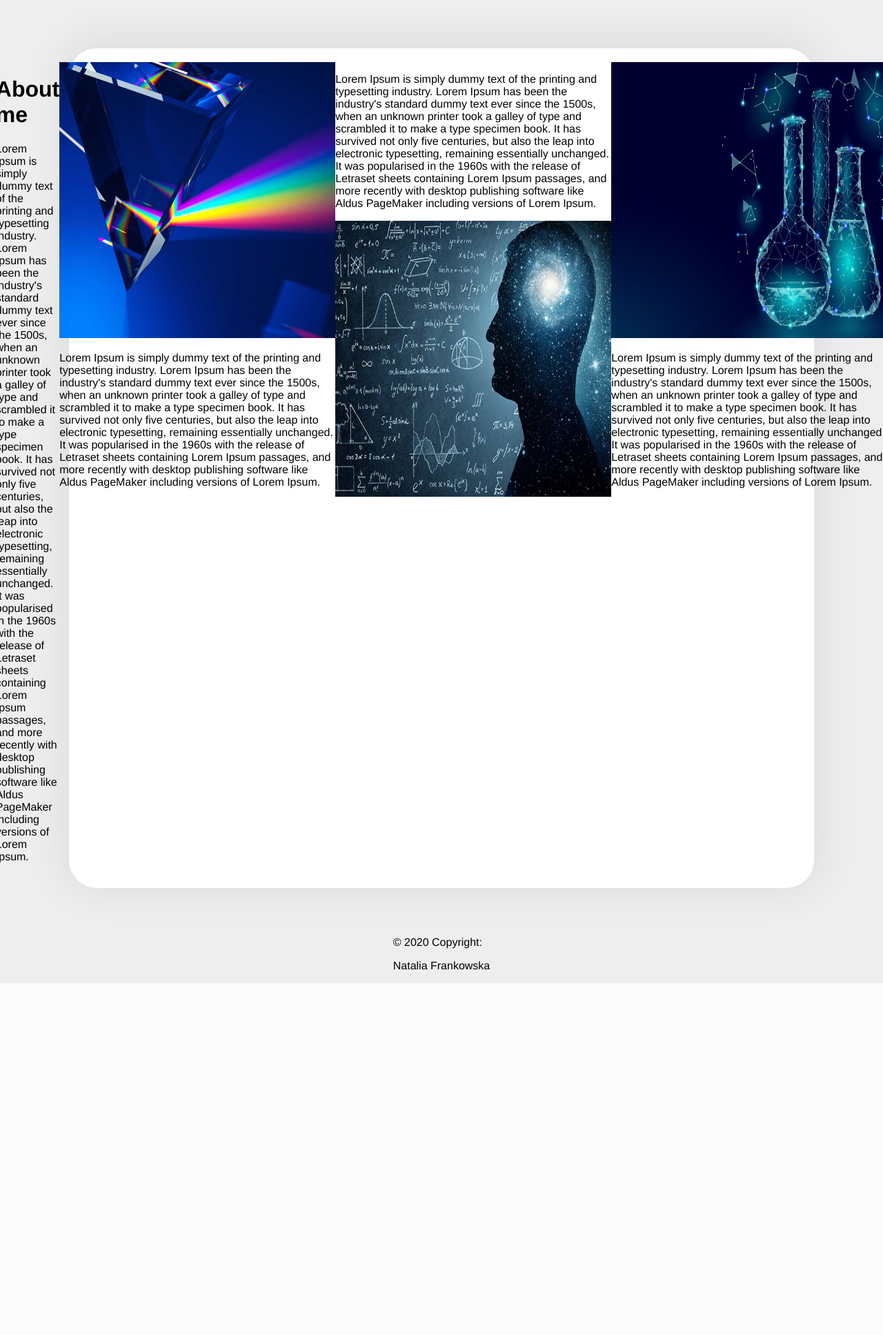
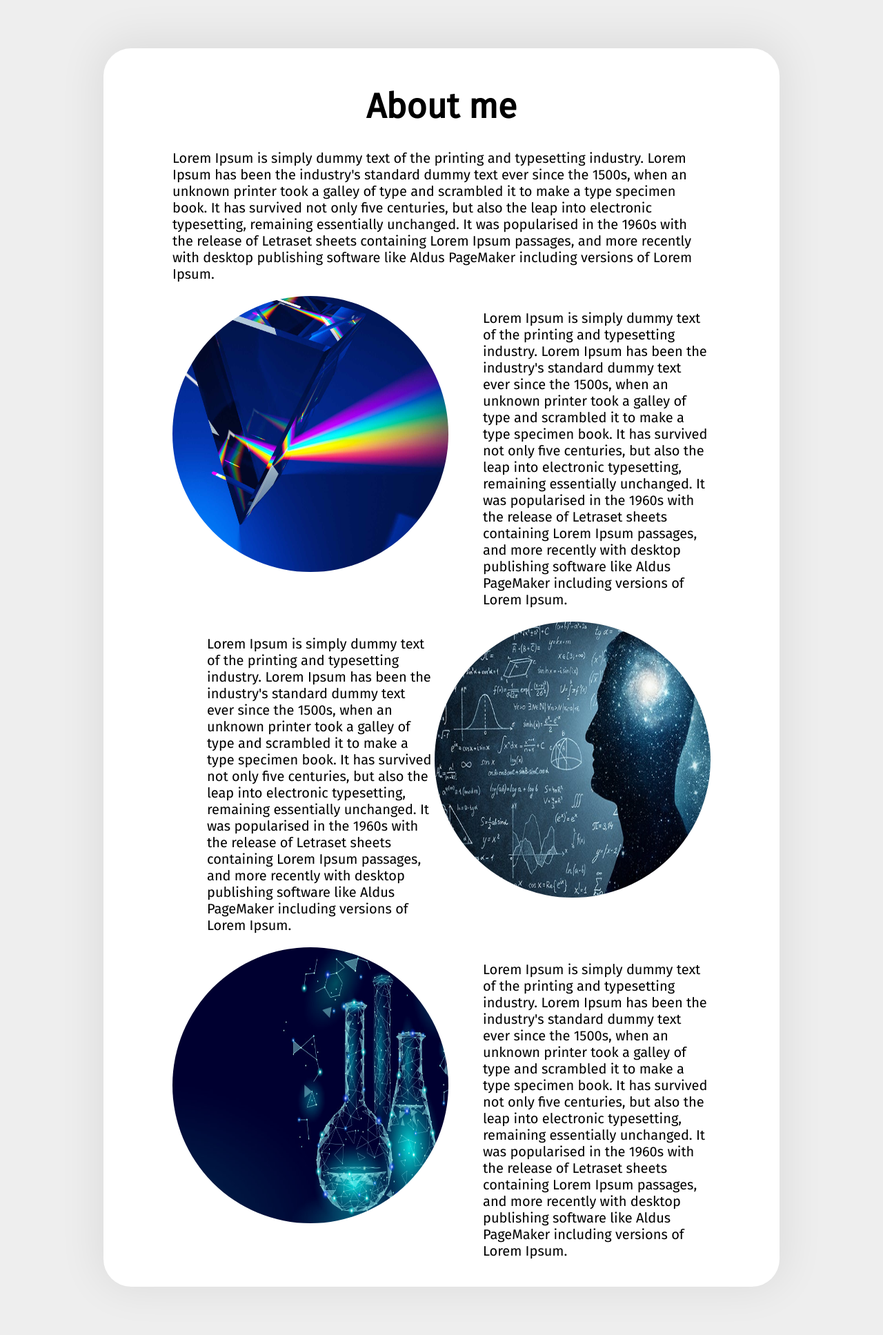
Before and after one commit to Latterlig96/django-lessons, a Django app: page / in a window 1280 px wide. Shown: the part 80-2015 px from the top of the page at 69% size. Before the commit the page ends 1505 px from the top, so only its background shows below. Run offline with Django 3.2, Linux system fonts and the light colour scheme.

Commit message:
Refactoring html code

```diff
--- /dev/null
+++ b/django_lessons/static/app/css/common.css
@@ -0,0 +1,16 @@
+.subject-card {
+    float: left;
+    margin: 30px;
+    align-items: center;
+    justify-content: center;
+    text-align: center;
+    background-color: #FFF;
+    margin-left: 12%;
+    border-radius: 20px;
+    box-shadow: 0px -5px 60px 10px rgba(0, 0, 0, 0.07);
+    transition: all 0.2s ease-in-out;
+}
+
+.subject-card-image {
+    border-radius: 20px;
+}
--- a/django_lessons/static/app/css/index.css
+++ b/django_lessons/static/app/css/index.css
@@ -57,11 +57,12 @@ nav {
 
 .content {
     background-color: #FFF;
-    margin: 70px 100px;
-    padding: 20px 50px;
+    margin: 70px 150px;
+    padding: 20px 100px;
     border-radius: 40px;
     box-shadow: 0px -5px 60px 10px rgba(0, 0, 0, 0.07);
     transition: all 0.2s ease-in-out;
+    align-items: stretch;
 }
 
 .content:hover {
@@ -69,9 +70,40 @@ nav {
     box-shadow: 0px -5px 60px 10px rgba(0, 0, 0, 0.12);
 }
 
-.description {
+.physics {
     display: flex;
-    justify-content: center;
+}
+
+.math {
+    display: flex;
+}
+
+.chemistry {
+    display: flex;
+}
+
+.subject-image {
+    width: 400px;
+    height: 400px;
+    border-radius: 100%;
+    background-size: cover;
+}
+
+#info {
+    font-family: 'Fira Sans', sans-serif;
+    padding: 0px 0px 0px 50px;
+    font-size: 20px;
+}
+
+.about {
+    font-family: 'Fira Sans', sans-serif;
+    font-size: 20px;
+}
+
+.about h1 {
+    font-family: 'Fira Sans', sans-serif;
+    font-size: 50px;
+    text-align: center;
 }
 
 .menu-options {
--- a/django_lessons/templates/app/index.html
+++ b/django_lessons/templates/app/index.html
@@ -1,80 +1,36 @@
-<!DOCTYPE html>
-<html>
-    <head>
+{% extends 'app/partial.html' %}
 {% load static %}
-        <meta charset="UTF-8">
-        <link rel="stylesheet" href="{% static 'app/css/index.css' %}">
-        <script src="https://code.jquery.com/jquery-3.3.1.slim.min.js" integrity="sha384-q8i/X+965DzO0rT7abK41JStQIAqVgRVzpbzo5smXKp4YfRvH+8abtTE1Pi6jizo" crossorigin="anonymous"></script>
-        <script src="{% static 'app/js/index.js' %}"></script>
-        <title>NF Korepetycje</title>
-    </head>
-    <body>
-        <div class="page-content">
-            <nav>
-                <div class="nav-left">
-                    <div class="title">NF Korepetycje</div>
-                    <ul class="menu-options">
-                        <li><a href="{% url 'app:index' %}">Home</a></li>
-                        <li><a href="{% url 'app:contact' %}">Contact</a></li>
-                        <li><a href="{% url 'app:subjects' %}">Subjects</a></li>
-                        {% if not request.user.is_authenticated %}
-                        <li><a href="{% url 'accounts:login' %}">Login</a></li>
-                        {% endif %}
-                    </ul>
-                </div>
-                <div class="nav-right">
-                    {% if request.user.is_authenticated %}
-                    <button onclick="$('#profile-menu').toggleClass('show-profile-menu');" class="profile-button"><img src="https://mdbootstrap.com/img/new/avatars/2.jpg"/></button>
-                    {% endif %}
-                </div>
-            </nav>
-            {% if request.user.is_authenticated %}
-            <div id="profile-menu">
-                <ul>
-                    <li><a href="{% url 'accounts:profile' request.user.pk %}">Profile</a></li>
-                    <li><a href="{% url 'accounts:logout' %}"> Log Out</a></li>
-                </ul>
-            </div>
-            {% endif %}
-
+{% block content %}
 <div class="content">
     <div class="description">
         <div class="about">
             <h1>About me</h1>
-                        <p> Lorem Ipsum is simply dummy text of the printing and typesetting industry. Lorem Ipsum has been the industry's standard dummy text ever since the 1500s, when an unknown printer took a galley of type and scrambled it to make a type specimen book. It has survived not only five centuries, but also the leap into electronic typesetting, remaining essentially unchanged. It was popularised in the 1960s with the release of Letraset sheets containing Lorem Ipsum passages, and more recently with desktop publishing software like Aldus PageMaker including versions of Lorem Ipsum. </p>
+            <p id="about-info"> Lorem Ipsum is simply dummy text of the printing and typesetting industry. Lorem Ipsum has been the industry's standard dummy text ever since the 1500s, when an unknown printer took a galley of type and scrambled it to make a type specimen book. It has survived not only five centuries, but also the leap into electronic typesetting, remaining essentially unchanged. It was popularised in the 1960s with the release of Letraset sheets containing Lorem Ipsum passages, and more recently with desktop publishing software like Aldus PageMaker including versions of Lorem Ipsum. </p>
         </div>
         <div class="physics">
             <div id="img-physics">
-                            <img src="{% static 'app/img/physics.jpg' %}" width=400 height=400>
+                <img class="subject-image" src="{% static 'app/img/physics.jpg' %}" width=400 height=400>
             </div>
             <div id="overview">
-                            <p> Lorem Ipsum is simply dummy text of the printing and typesetting industry. Lorem Ipsum has been the industry's standard dummy text ever since the 1500s, when an unknown printer took a galley of type and scrambled it to make a type specimen book. It has survived not only five centuries, but also the leap into electronic typesetting, remaining essentially unchanged. It was popularised in the 1960s with the release of Letraset sheets containing Lorem Ipsum passages, and more recently with desktop publishing software like Aldus PageMaker including versions of Lorem Ipsum. </p>
+                <p id="info"> Lorem Ipsum is simply dummy text of the printing and typesetting industry. Lorem Ipsum has been the industry's standard dummy text ever since the 1500s, when an unknown printer took a galley of type and scrambled it to make a type specimen book. It has survived not only five centuries, but also the leap into electronic typesetting, remaining essentially unchanged. It was popularised in the 1960s with the release of Letraset sheets containing Lorem Ipsum passages, and more recently with desktop publishing software like Aldus PageMaker including versions of Lorem Ipsum. </p>
             </div>
         </div>
         <div class="math">
             <div id="overview">
-                            <p> Lorem Ipsum is simply dummy text of the printing and typesetting industry. Lorem Ipsum has been the industry's standard dummy text ever since the 1500s, when an unknown printer took a galley of type and scrambled it to make a type specimen book. It has survived not only five centuries, but also the leap into electronic typesetting, remaining essentially unchanged. It was popularised in the 1960s with the release of Letraset sheets containing Lorem Ipsum passages, and more recently with desktop publishing software like Aldus PageMaker including versions of Lorem Ipsum. </p>
+                <p id="info"> Lorem Ipsum is simply dummy text of the printing and typesetting industry. Lorem Ipsum has been the industry's standard dummy text ever since the 1500s, when an unknown printer took a galley of type and scrambled it to make a type specimen book. It has survived not only five centuries, but also the leap into electronic typesetting, remaining essentially unchanged. It was popularised in the 1960s with the release of Letraset sheets containing Lorem Ipsum passages, and more recently with desktop publishing software like Aldus PageMaker including versions of Lorem Ipsum. </p>
             </div>
             <div id="img-math">
-                            <img src="{% static 'app/img/math.jpg' %}" width=400 height=400>
+                <img class="subject-image" src="{% static 'app/img/math.jpg' %}" width=400 height=400>
             </div>
         </div>
         <div class="chemistry">
             <div id="img-chemistry">
-                            <img src="{% static 'app/img/chemistry.jpg' %}" width=400 height=400>
+                <img class="subject-image" src="{% static 'app/img/chemistry.jpg' %}" width=400 height=400>
             </div>
             <div id="overview">
-                            <p> Lorem Ipsum is simply dummy text of the printing and typesetting industry. Lorem Ipsum has been the industry's standard dummy text ever since the 1500s, when an unknown printer took a galley of type and scrambled it to make a type specimen book. It has survived not only five centuries, but also the leap into electronic typesetting, remaining essentially unchanged. It was popularised in the 1960s with the release of Letraset sheets containing Lorem Ipsum passages, and more recently with desktop publishing software like Aldus PageMaker including versions of Lorem Ipsum. </p>
+                <p id="info"> Lorem Ipsum is simply dummy text of the printing and typesetting industry. Lorem Ipsum has been the industry's standard dummy text ever since the 1500s, when an unknown printer took a galley of type and scrambled it to make a type specimen book. It has survived not only five centuries, but also the leap into electronic typesetting, remaining essentially unchanged. It was popularised in the 1960s with the release of Letraset sheets containing Lorem Ipsum passages, and more recently with desktop publishing software like Aldus PageMaker including versions of Lorem Ipsum. </p>
             </div>
         </div>
     </div>
 </div>
-             <footer >
-                <div class="footer-copyright">
-                    © 2020 Copyright:
-                    <p> Natalia Frankowska</p>
-                </div>
-            </footer>
-        </div>
-    </body>
-</html>
+{% endblock%}
--- /dev/null
+++ b/django_lessons/templates/app/partial.html
@@ -0,0 +1,46 @@
+<!DOCTYPE html>
+<html>
+    <head>
+        {% load static %}
+        <meta charset="UTF-8">
+        <link rel="stylesheet" href="{% static 'app/css/index.css' %}">
+        <link rel="stylesheet" href="{% static 'app/css/common.css' %}">
+        <link rel="preconnect" href="https://fonts.googleapis.com">
+        <link rel="preconnect" href="https://fonts.gstatic.com" crossorigin>
+        <link href="https://fonts.googleapis.com/css2?family=Fira+Sans:ital@0;1&family=Lora:wght@500&family=Roboto+Mono:ital@1&family=Source+Sans+3:ital@1&display=swap" rel="stylesheet">
+        <script src="https://code.jquery.com/jquery-3.3.1.slim.min.js" integrity="sha384-q8i/X+965DzO0rT7abK41JStQIAqVgRVzpbzo5smXKp4YfRvH+8abtTE1Pi6jizo" crossorigin="anonymous"></script>
+        <script src="{% static 'app/js/index.js' %}"></script>
+    </head>
+    <body>
+        <div class="page-content">
+            <nav>
+                <div class="nav-left">
+                    <div class="title">NF Korepetycje</div>
+                    <ul class="menu-options">
+                        <li><a href="{% url 'app:index' %}">Home</a></li>
+                        <li><a href="{% url 'app:contact' %}">Contact</a></li>
+                        <li><a href="{% url 'app:subjects' %}">Subjects</a></li>
+                        {% if not request.user.is_authenticated %}
+                        <li><a href="{% url 'accounts:login' %}">Login</a></li>
+                        {% endif %}
+                    </ul>
+                </div>
+                <div class="nav-right">
+                    {% if request.user.is_authenticated %}
+                    <button onclick="$('#profile-menu').toggleClass('show-profile-menu');" class="profile-button"><img src="https://mdbootstrap.com/img/new/avatars/2.jpg"/></button>
+                    {% endif %}
+                </div>
+            </nav>
+            {% if request.user.is_authenticated %}
+            <div id="profile-menu">
+                <ul>
+                    <li><a href="{% url 'accounts:profile' request.user.pk %}">Profile</a></li>
+                    <li><a href="{% url 'accounts:logout' %}"> Log Out</a></li>
+                </ul>
+            </div>
+            {% endif %}
+            {% block content %}
+            {% endblock%}
+        </div>
+    </body>
+</html>
```
Also changed, not shown: django_lessons/static/accounts/css/common.css (+12 -46 lines), django_lessons/static/app/css/contact.css (added, +87 -0 lines), django_lessons/templates/accounts/partial.html (+7 -0 lines), django_lessons/templates/app/contact.html (+26 -0 lines), django_lessons/templates/app/exercise_list.html (+10 -2 lines), django_lessons/templates/app/module_list.html (+11 -1 lines), django_lessons/templates/app/subject_list.html (+11 -1 lines). Lines whose indentation alone changed are shown as unchanged.
